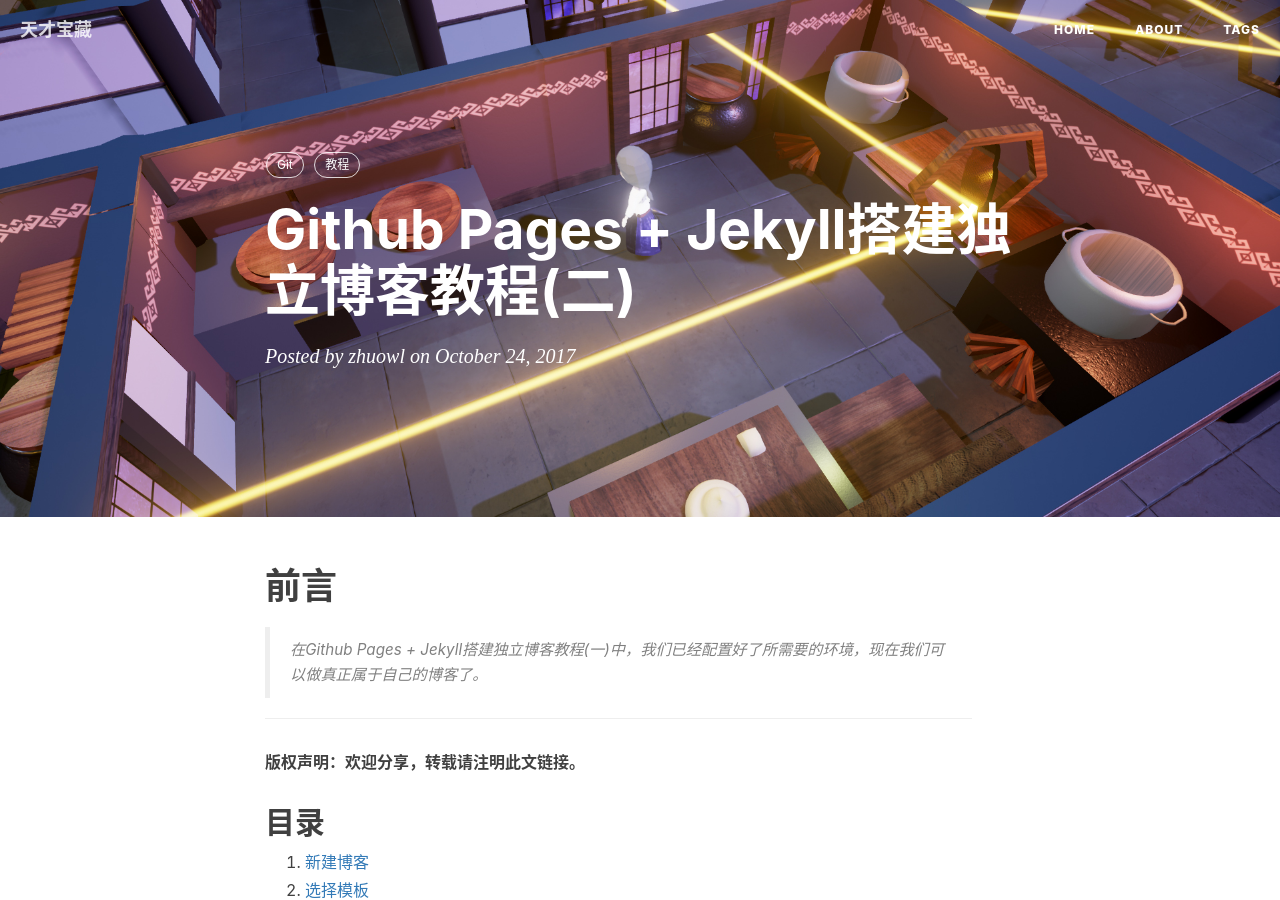
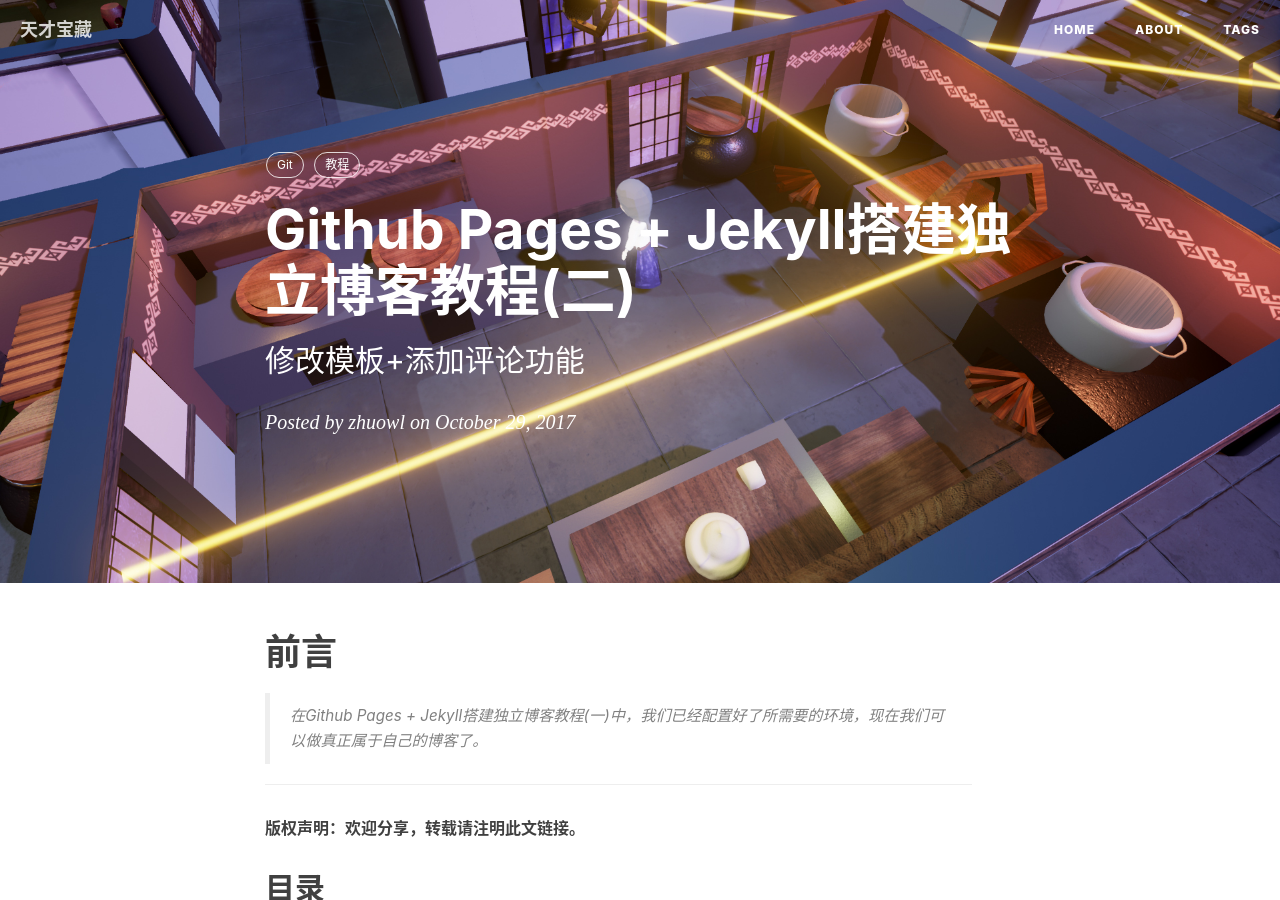
Before and after one commit to zhuowl/zhuowl.github.io, a Jekyll site: the page built from _posts/2017-10-29-build-a-blog-2.md, in a window 1280 px wide and 900 px high. Built offline with Jekyll 4.4.1, drawn with Linux system fonts in a browser that asks for light colours; nearby versions of some CDN libraries; comment, search, counter and statistics services are not loaded.

Commit message:
修改的博客内容

```diff
--- a/_posts/2017-10-24-build-a-blog-2.md
+++ b/_posts/2017-10-29-build-a-blog-2.md
@@ -1,7 +1,7 @@
 ---
 layout:     post
 title:      "Github Pages + Jekyll搭建独立博客教程(二)"
-subtitle:   ""
+subtitle:   "修改模板+添加评论功能"
 author:     "zhuowl"
 header-img: "img/post-bg-js-version.jpg"
 tags:
```
Also changed, not shown: other parts of _posts/2017-10-29-build-a-blog-2.md (+1 -1 lines).
